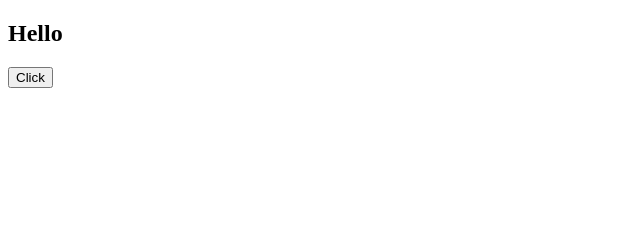
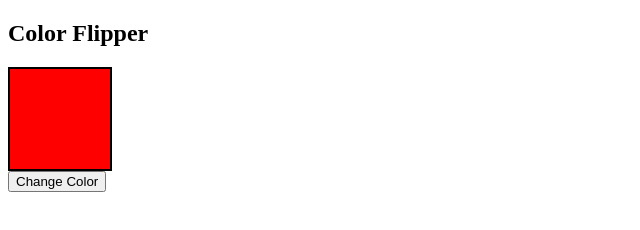
Before and after one commit to RJasonClarke/multi-project, a plain HTML site: page index.html in a window 1280 px wide. Shown: the whole page, without its empty margins (0-640 px from the left). Drawn offline with Linux system fonts and the light colour scheme.

Commit message:
basic color flipper

```diff
--- /dev/null
+++ b/css/style.css
@@ -0,0 +1,6 @@
+#flip{
+    height: 100px;
+    width: 100px;
+    border: solid black 2px;
+    background-color: red;
+}
--- a/index.html
+++ b/index.html
@@ -5,10 +5,12 @@
     <meta http-equiv="X-UA-Compatible" content="IE=edge">
     <meta name="viewport" content="width=device-width, initial-scale=1.0">
     <title>Multiple Projects</title>
+    <link rel="stylesheet" href="css/style.css">
 </head>
 <body>
-    <h2>Hello</h2>
-    <button id="btn">Click</button>
+    <h2>Color Flipper</h2>
+    <div id="flip"></div>
+    <button id="flipBtn">Change Color</button>
     <script type="application/javascript" src="./js/main.js"></script>
 </body>
 </html>
--- a/js/main.js
+++ b/js/main.js
@@ -1,6 +1,10 @@
-const myBtn = document.querySelector("#btn")
-myBtn.addEventListener("click", btnClick)
+const flipBtn = document.querySelector("#flipBtn").addEventListener("click", btnClick)
+const colorDiv = document.querySelector("#flip")
 
 function btnClick(){
-    console.log("clicked")
+    if(colorDiv.style.backgroundColor === "red"){
+        colorDiv.style.backgroundColor="white"
+    } else {
+        colorDiv.style.backgroundColor="red"
+    }
 }
```
